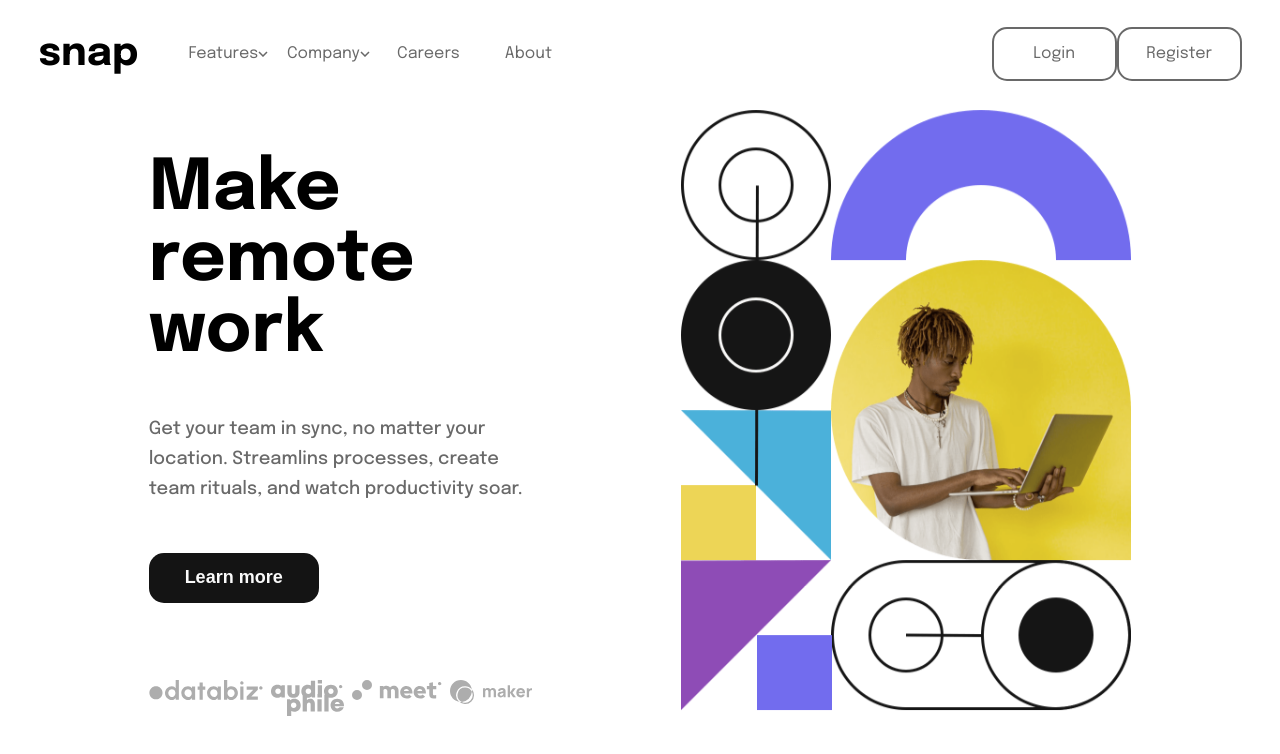
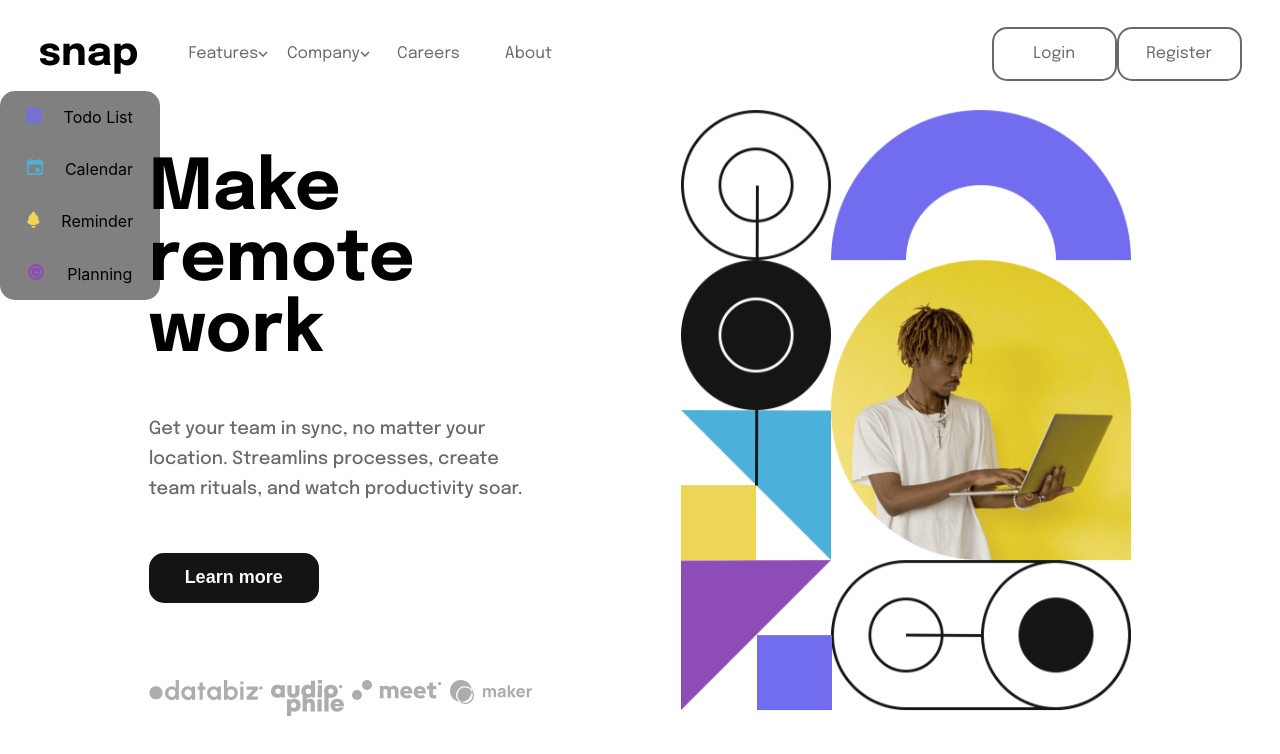
Before and after one commit to danieloshinubi/info-sec-dropdown, a React (Create React App) app: page /Blog in a window 1280 px wide. Shown: the top 754 px of the page. Built offline with nearby package versions, Linux system fonts and the light colour scheme.

Commit message:
still trying to sort something out with the dropdown

```diff
--- a/src/Components/Navbar/DropDownMenu.js
+++ b/src/Components/Navbar/DropDownMenu.js
@@ -33,7 +33,7 @@ const DropDownMenu = () => {
       className: "submenu-item",
     },
     {
-      path: "/Reminder",
+      path: "/Features/Reminder",
 
       icon: (
         <svg width="13" height="17" xmlns="http://www.w3.org/2000/svg">
@@ -47,7 +47,7 @@ const DropDownMenu = () => {
       className: "submenu-item",
     },
     {
-      path: "/Planning",
+      path: "/Features/Planning",
 
       icon: (
         <svg width="16" height="16" xmlns="http://www.w3.org/2000/svg">
@@ -78,8 +78,8 @@ const DropDownMenu = () => {
         {FeaturesSubmenu.map((item) => {
           return (
             <li key={item.path} className={item.className} >
-              <Link to={item.path} >{item.icon}</Link>
-              <Link to={item.path} onClick={()=> setDropDown(false)} style={{textDecoration:'none', color:"black", padding:'16px', }}>{item.text}</Link>
+              {/* <Link to={item.path} >{item.icon}</Link> */}
+              <Link to={item.path} onClick={()=> setDropDown(false)} style={{textDecoration:'none', color:"black", padding:'16px', display:'flex', justifyContent:"space-around"}}><span>{item.icon}</span> <span>{item.text}</span></Link>
             </li>
           );
         })}
--- a/src/Components/Navbar/Navbar.js
+++ b/src/Components/Navbar/Navbar.js
@@ -151,6 +151,7 @@ function Navbar() {
           </div>
         </div>
       </nav>
+      <DropDownMenu />
     </>
   );
 }
--- a/src/css/DropDownMenu.css
+++ b/src/css/DropDownMenu.css
@@ -6,17 +6,18 @@
     text-align: center;
     /* justify-content: space-between; */
     /* align-items: center; */
-    line-height: 3rem;
+    /* line-height: 0rem; */
     position: absolute;
     top: 75px;
     /* text-decoration: none; */
     /* margin: auto; */
-    padding: 0;
+    padding: 0;border-radius: 15px;
 
 
 }
+
 .clicked{
-    display: none;
+    /* display: none; */
 }
 .submenu-item{
     /* background-color: gray; */
@@ -28,24 +29,25 @@
 }
 .submenu-item:hover {
   background-color: rgb(68, 68, 68);
+  border-radius: 15px;
 
 
 }
 
 .CompanySubMenu{
-    background-color: gray;
-    width: 10rem;
-    display: block;
+    /* background-color: gray; */
+    /* width: 10rem; */
+    /* display: block; */
     /* list-style: none; */
-    text-align: center;
+    /* text-align: center; */
     /* justify-content: space-between; */
     /* align-items: center; */
-    line-height: 3rem;
-    position: absolute;
-    top: 75px;
+    /* line-height: 3rem; */
+    /* position: absolute; */
+    /* top: 75px; */
     /* text-decoration: none; */
     /* margin: auto; */
-    padding: 0;
+    /* padding: 0; */
 
 
 }
```
